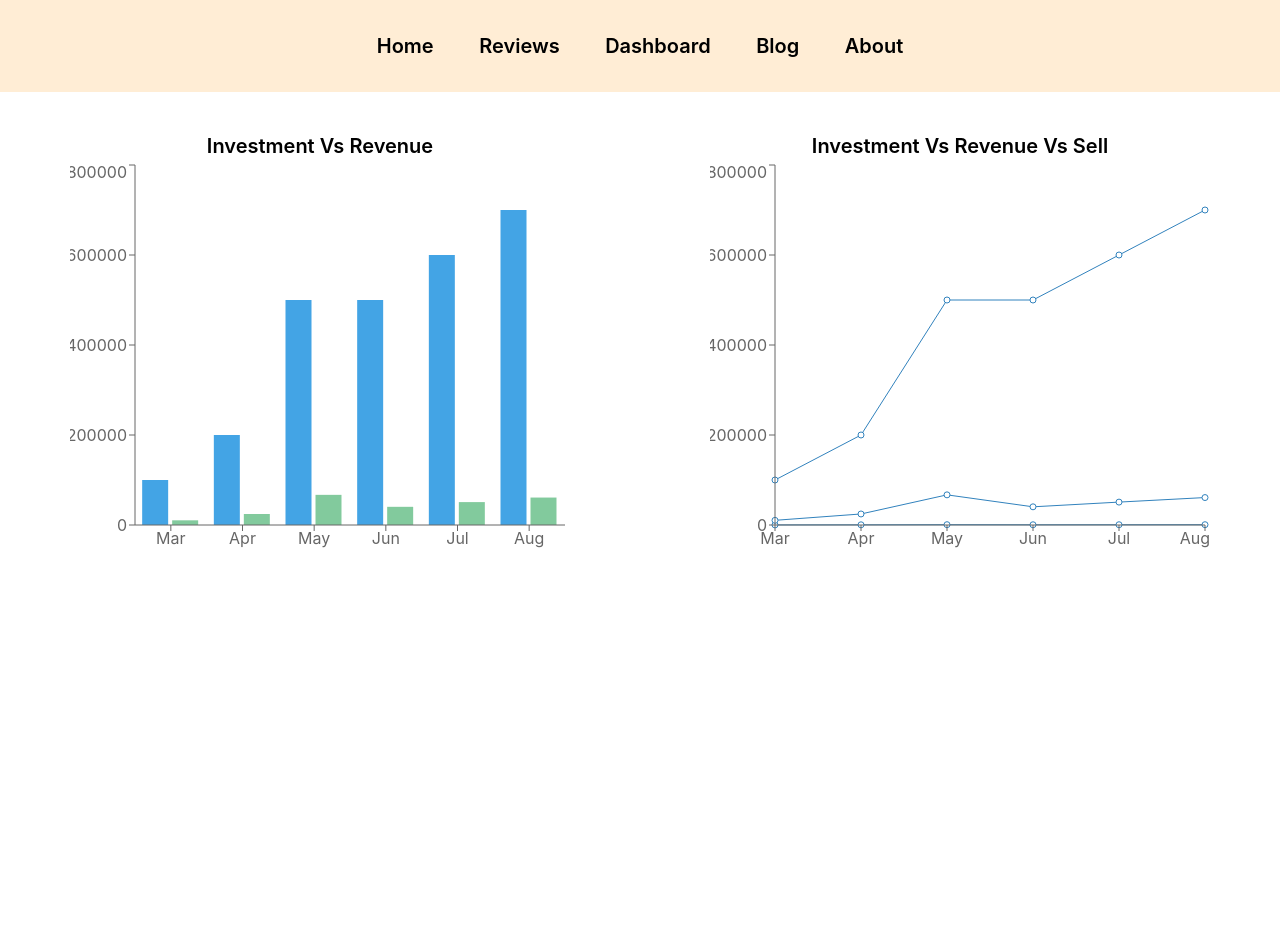
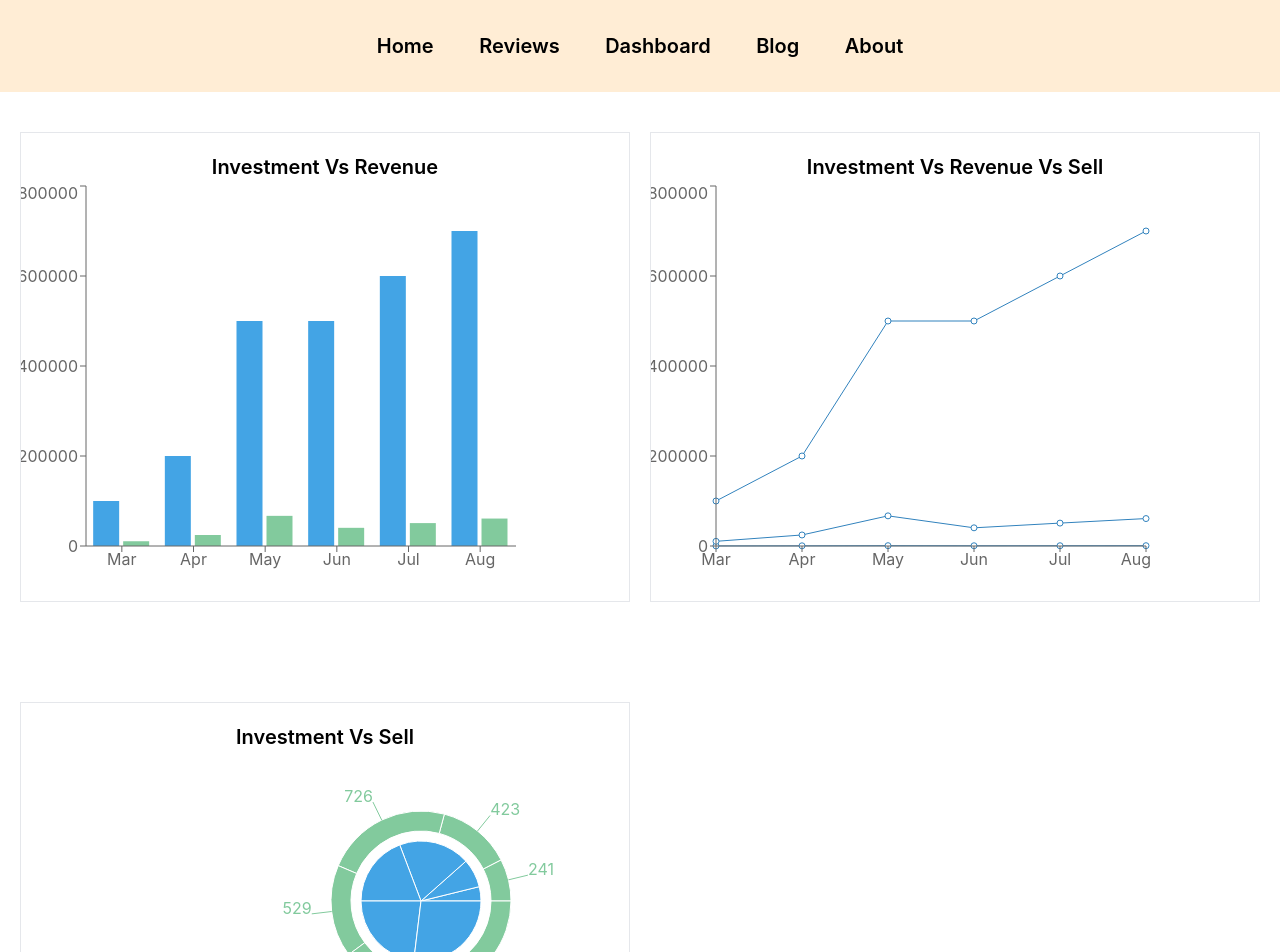
Before and after one commit to sraboni-bhuiyan/skincare-website-react, a React (Create React App) app: page /dashboard in a window 1280 px wide. Shown: the top 952 px of the page. Before the commit the page ends 800 px from the top, so only its background shows below. Built offline with nearby package versions, Linux system fonts and the light colour scheme.

Commit message:
blog and more chart added

```diff
--- a/src/App.js
+++ b/src/App.js
@@ -6,6 +6,7 @@ import Dashboard from './Components/Dashboard/Dashboard';
 import Homepage from './Components/Homepage/Homepage';
 import Reviews from './Reviews/Reviews';
 import NotFound from './Components/NotFound/NotFound';
+import Blog from './Components/Blog/Blog';
 
 function App() {
   return (
@@ -15,7 +16,7 @@ function App() {
         <Route path='/' element={<Homepage></Homepage>}></Route>
         <Route path='/reviews' element={<Reviews></Reviews>}></Route>
         <Route path='/dashboard' element={<Dashboard></Dashboard>}></Route>
-        <Route path='/blog'></Route>
+        <Route path='/blog' element={<Blog></Blog>}></Route>
         <Route path='/about'></Route>
         <Route path='*' element={<NotFound></NotFound>}></Route>
       </Routes>
--- /dev/null
+++ b/src/Components/Blog/Blog.js
@@ -0,0 +1,14 @@
+import React from 'react';
+
+const Blog = () => {
+    return (
+        <div className='w-3/4 mx-auto my-12'>
+            <h1 className='text-lg font-semibold'>1. What is custom API?</h1>
+            <p>Ans: </p>
+            <h1 className='text-lg font-semibold mt-4'>2. What is Symantic Tag?</h1>
+            <p>Ans: </p>
+        </div>
+    );
+};
+
+export default Blog;
--- a/src/Components/Dashboard/Dashboard.js
+++ b/src/Components/Dashboard/Dashboard.js
@@ -1,5 +1,5 @@
 import React, { useEffect, useState } from 'react';
-import { Bar, BarChart, Line, LineChart, Tooltip, XAxis, YAxis } from 'recharts';
+import { Bar, BarChart, Line, LineChart, Pie, PieChart, Tooltip, XAxis, YAxis } from 'recharts';
 
 const Dashboard = () => {
     const data = [
@@ -42,8 +42,8 @@ const Dashboard = () => {
     ];
 
     return (
-        <div className='flex justify-around my-10'>
-            <div>
+        <div className='grid grid-cols-2 gap-5 my-10 mx-5'>
+            <div className='border py-5'>
                 <h3 className='text-center text-xl font-semibold'>Investment Vs Revenue</h3>
                 <BarChart width={500} height={400} data={data}>
                     <Bar dataKey="investment" fill='#43a4e5'></Bar>
@@ -53,8 +53,8 @@ const Dashboard = () => {
                     <YAxis dataKey="investment"></YAxis>
                 </BarChart>
             </div>
-            <div>
-            <h3 className='text-center text-xl font-semibold'>Investment Vs Revenue Vs Sell</h3>
+            <div className='border py-5'>
+                <h3 className='text-center text-xl font-semibold'>Investment Vs Revenue Vs Sell</h3>
                 <LineChart width={500} height={400} data={data}>
                 <Line dataKey={'investment'}></Line>
                 <Line dataKey={'sell'}></Line>
@@ -64,6 +64,14 @@ const Dashboard = () => {
                 <YAxis></YAxis>
                 </LineChart>
             </div>
+            <div className='mt-20 border py-5'>
+                <h3 className='text-center text-xl font-semibold'>Investment Vs Sell</h3>
+                <PieChart width={800} height={300}>
+                    <Pie data={data} dataKey={'investment'} cx="50%" cy="50%" outerRadius={60} fill="#43a4e5" />
+                    <Pie data={data} dataKey={'sell'} cx="50%" cy="50%" innerRadius={70} outerRadius={90} fill="#82ca9d" label />
+                    <Tooltip></Tooltip>
+                </PieChart>
+            </div>
         </div>
     );
 };
```
